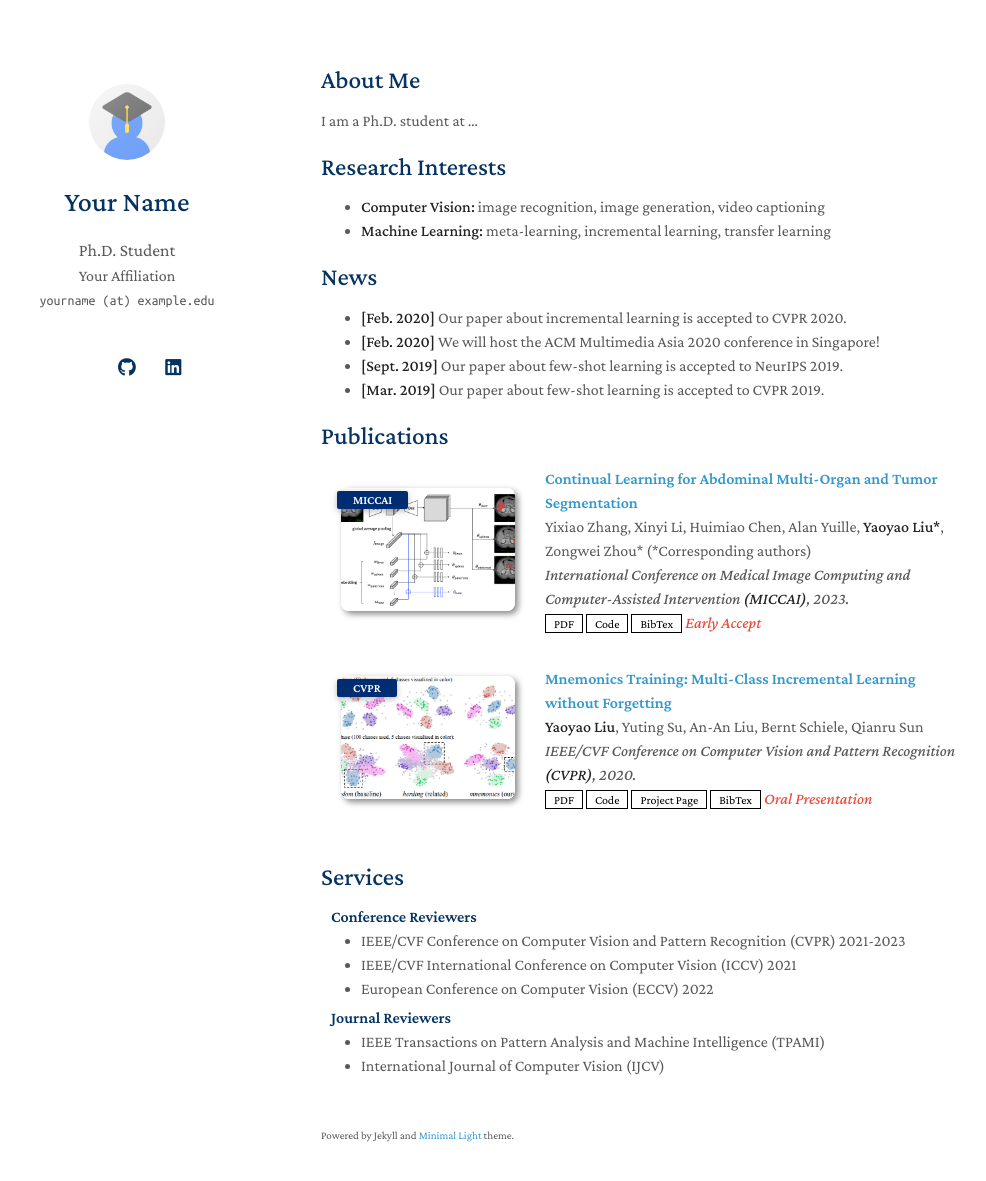
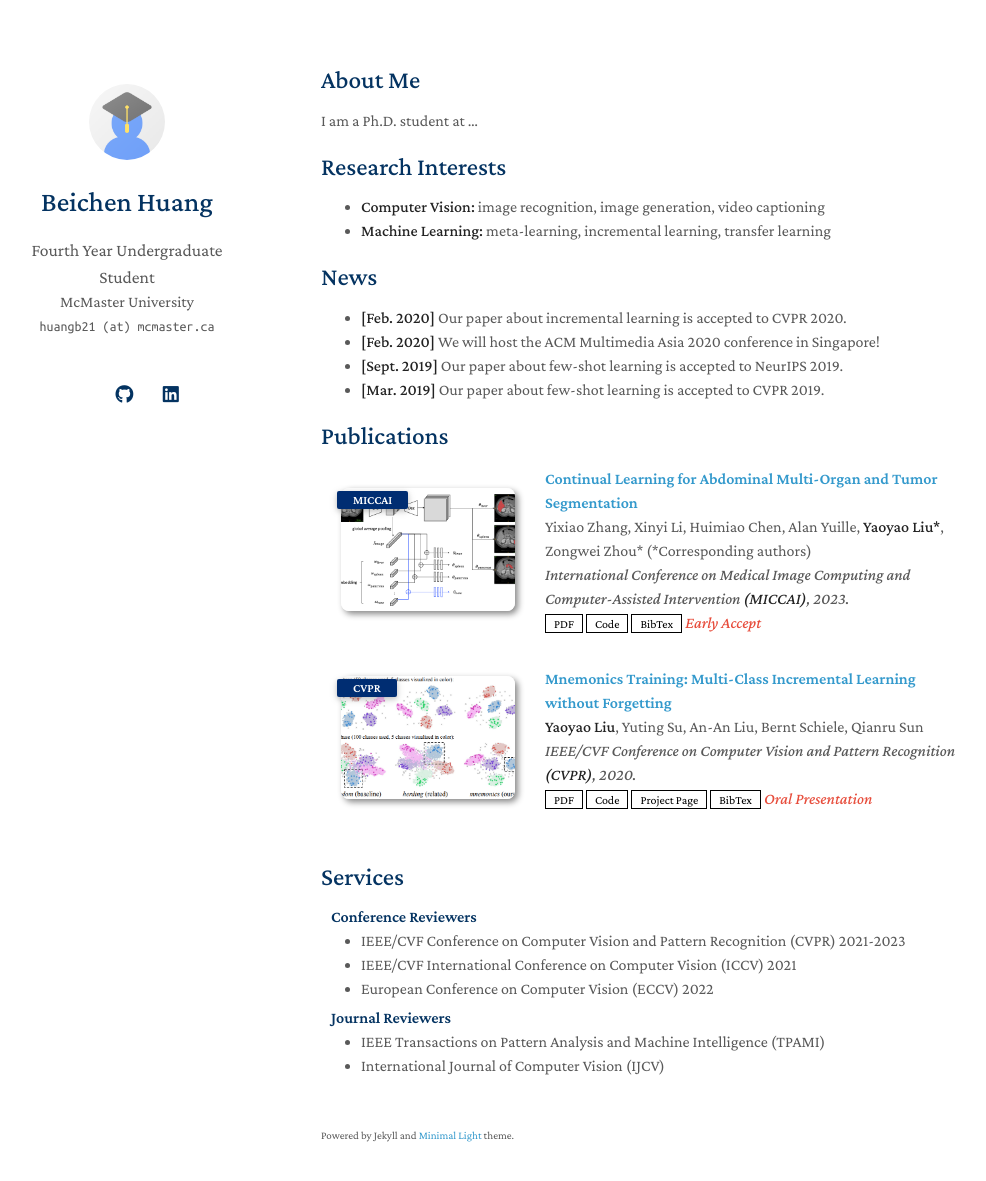
Before and after one commit to BeichenHuang/BeichenHuang.github.io, a Jekyll site: the page built from index.md, in a window 1280 px wide and 1216 px high. Shown: the top 1181 px of the window, without its empty margins (149-1135 px from the left). Built offline with Jekyll 4.4.1, drawn with Linux system fonts in a browser that asks for light colours; a style sheet for code colours, icons or effects is not loaded; our own code applies the rules of GitHub Pages for plain Markdown files.

Commit message:
Update _config.yml

```diff
--- a/_config.yml
+++ b/_config.yml
@@ -1,8 +1,8 @@
 # Basic Information
-title: Your Name
-position: Ph.D. Student
-affiliation: Your Affiliation
-email: yourname (at) example.edu
+title: Beichen Huang
+position: Fourth Year Undergraduate Student
+affiliation: McMaster University
+email: huangb21 (at) mcmaster.ca
 
 # Search Engine Optimization (SEO)
 # The following information is used to improve the website traffic from search engines, e.g., Google.
@@ -12,11 +12,11 @@ canonical: https://minimal-light-theme.yliu.me/
 
 # Links
 # If you don't need one of them, you may delete the corresponding line.
-google_scholar: https://scholar.google.com/
-cv_link: assets/files/curriculum_vitae.pdf
-github_link: https://github.com/
-linkedin: https://www.linkedin.com/
-twitter: https://twitter.com/
+# google_scholar: https://scholar.google.com/
+cv_link: assets/files/resume.pdf
+github_link: https://github.com/BeichenHuang
+linkedin: https://www.linkedin.com/in/beichenhuang/
+# twitter: https://twitter.com/
 
 # Images (e.g., your profile picture and your website's favicon)
 # "favicon" and "favicon_dark" are used for the light and dark modes, respectively.
```
